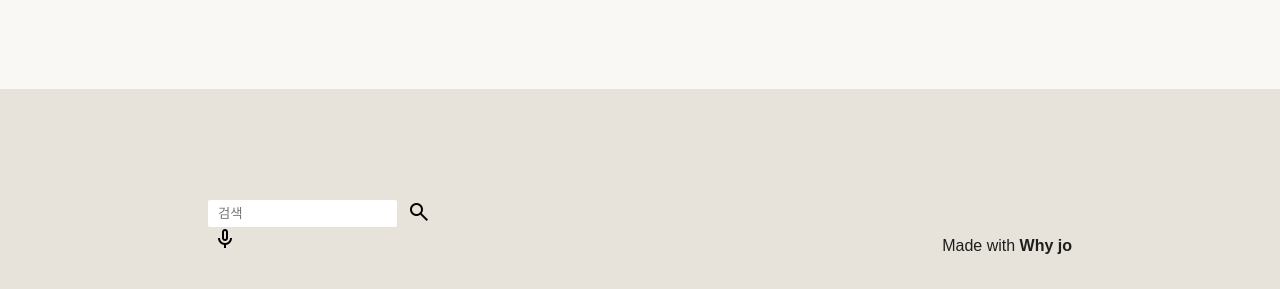
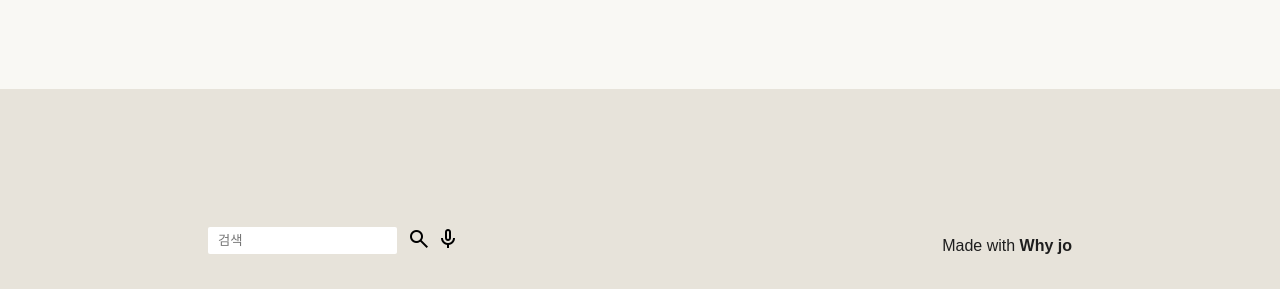
Before and after one commit to hwan3526/why, a Django app: page / in a window 1280 px wide. Shown: the part 511-800 px from the top of the page. Run offline with Django 4.2, Linux system fonts and the light colour scheme; the visitor is signed in with stand-in values (Sample User, id 1); data comes from the database, SQL or seed files in the repository; data that the repository does not hold is empty; parts of the project's set-up code (start-up, migrations or seed data) failed here and were passed over; some libraries are stand-ins or nearby versions; some web fonts are replaced.

Commit message:
fix: fix search style

```diff
--- a/whylog/blog/static/css/footer.css
+++ b/whylog/blog/static/css/footer.css
@@ -47,6 +47,11 @@ span{
     display: flex;
 }
 
+.searchBoxArea > form {
+    display: flex;
+    flex-direction: row;
+}
+
 .searchBox {
     display: flex;
     gap: 10px;
```
